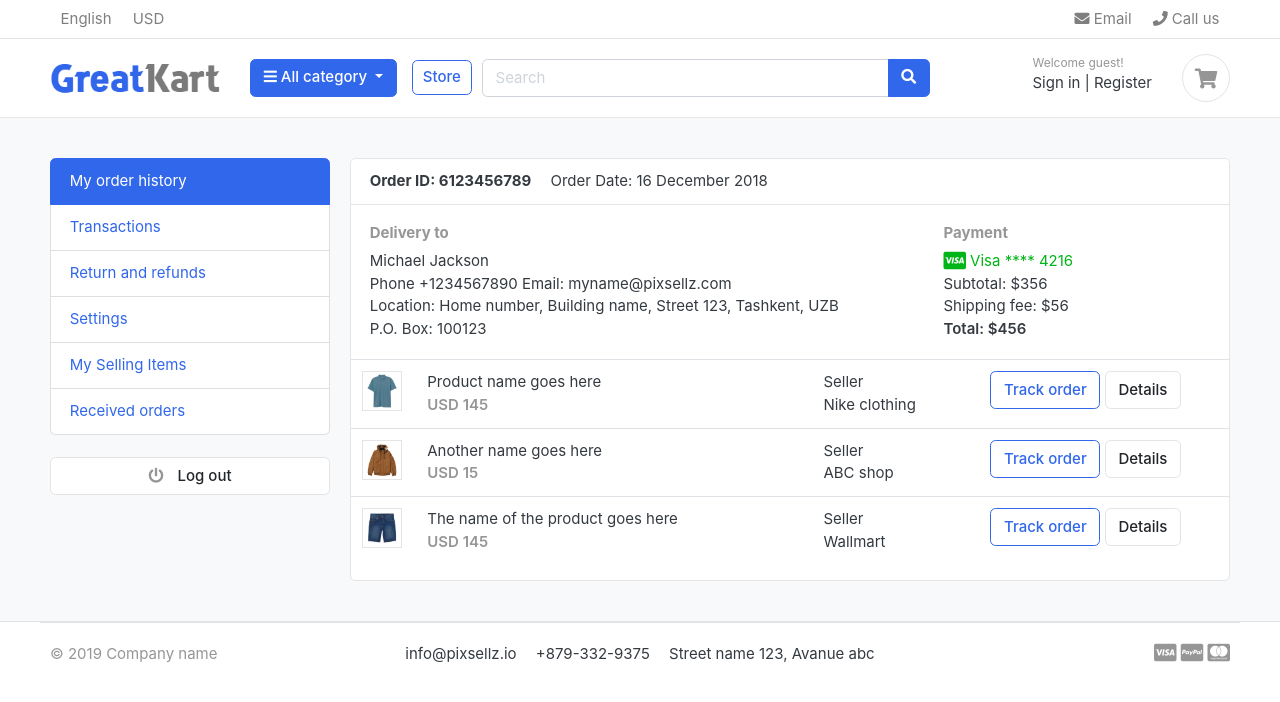
After one commit to tarikul12/E-commerce-, a Django app: template templates/accounts/dashboard.html in a window 1280 px wide. The commit adds this page. Shown: the top 702 px of the page. Run offline with Django 3.2, Linux system fonts and the light colour scheme; the template is opened without the code that fills it, so the values that code supplies are empty; some libraries are stand-ins or nearby versions; some web fonts are replaced.

Commit message:
updated now

```diff
--- a/accounts/urls.py
+++ b/accounts/urls.py
@@ -5,4 +5,6 @@ urlpatterns = [
     path("register/", views.register, name="register"),
     path("login/", views.login, name="login"),
     path("logout/", views.logout, name="logout"),
+    path("dashboard/", views.dashboard, name="dashboard"),
+    path("activate/<uidb64>/<token>/", views.activate, name="activate"),
 ]
--- a/static/js/script.js
+++ b/static/js/script.js
@@ -1,7 +1,7 @@
 // some scripts
 
 // jquery ready start
-$(document).ready(function() {
+$(document).ready(function () {
     // jQuery code
 
 
@@ -22,7 +22,7 @@ $(document).ready(function() {
     $('.js-check :radio').change(function () {
         var check_attr_name = $(this).attr('name');
         if ($(this).is(':checked')) {
-            $('input[name='+ check_attr_name +']').closest('.js-check').removeClass('active');
+            $('input[name=' + check_attr_name + ']').closest('.js-check').removeClass('active');
             $(this).closest('.js-check').addClass('active');
             // item.find('.radio').find('span').text('Add');
 
@@ -47,7 +47,7 @@ $(document).ready(function() {
 
 
     //////////////////////// Bootstrap tooltip
-	if($('[data-toggle="tooltip"]').length>0) {  // check if element exists
+    if ($('[data-toggle="tooltip"]').length > 0) {  // check if element exists
         $('[data-toggle="tooltip"]').tooltip()
     } // end if
 
@@ -57,3 +57,8 @@ $(document).ready(function() {
 
 });
 // jquery end
+
+
+setTimeout(function () {
+    $('#message').fadeOut('slow');
+}, 4000)
--- /dev/null
+++ b/templates/accounts/dashboard.html
@@ -0,0 +1,98 @@
+{% extends 'store/base.html' %}
+{% load static %}
+{% block content %}
+
+<section class="section-conten padding-y bg">
+
+    {% include 'includes/alert.html' %}
+    <div class="container">
+        <div class="row">
+        <aside class="col-md-3">
+            <!--   SIDEBAR   -->
+            <ul class="list-group">
+                <a class="list-group-item active" href="#"> My order history </a>
+                <a class="list-group-item" href="#"> Transactions </a>
+                <a class="list-group-item" href="#"> Return and refunds </a>
+                <a class="list-group-item" href="#">Settings </a>
+                <a class="list-group-item" href="#"> My Selling Items </a>
+                <a class="list-group-item" href="#"> Received orders </a>
+            </ul>
+            <br>
+            <a class="btn btn-light btn-block" href="{% url 'logout' %}"> <i class="fa fa-power-off"></i> <span class="text">Log out</span> </a>
+            <!--   SIDEBAR .//END   -->
+        </aside>
+        <main class="col-md-9">
+            <article class="card">
+            <header class="card-header">
+                <strong class="d-inline-block mr-3">Order ID: 6123456789</strong>
+                <span>Order Date: 16 December 2018</span>
+            </header>
+            <div class="card-body">
+                <div class="row">
+                    <div class="col-md-8">
+                        <h6 class="text-muted">Delivery to</h6>
+                        <p>Michael Jackson <br>
+                        Phone +1234567890 Email: myname@pixsellz.com <br>
+                        Location: Home number, Building name, Street 123,  Tashkent, UZB <br>
+                        P.O. Box: 100123
+                         </p>
+                    </div>
+                    <div class="col-md-4">
+                        <h6 class="text-muted">Payment</h6>
+                        <span class="text-success">
+                            <i class="fab fa-lg fa-cc-visa"></i>
+                            Visa  **** 4216
+                        </span>
+                        <p>Subtotal: $356 <br>
+                         Shipping fee:  $56 <br>
+                         <span class="b">Total:  $456 </span>
+                        </p>
+                    </div>
+                </div> <!-- row.// -->
+            </div> <!-- card-body .// -->
+            <div class="table-responsive">
+            <table class="table table-hover">
+                <tr>
+                    <td width="65">
+                        <img src="../images/items/1.jpg" class="img-xs border">
+                    </td>
+                    <td>
+                        <p class="title mb-0">Product name goes here </p>
+                        <var class="price text-muted">USD 145</var>
+                    </td>
+                    <td> Seller <br> Nike clothing </td>
+                    <td width="250"> <a href="#" class="btn btn-outline-primary">Track order</a> <a href="#" class="btn btn-light"> Details </a> </td>
+                </tr>
+                <tr>
+                    <td>
+                        <img src="../images/items/2.jpg" class="img-xs border">
+                    </td>
+                    <td>
+                        <p class="title mb-0">Another name goes here </p>
+                        <var class="price text-muted">USD 15</var>
+                    </td>
+                    <td> Seller <br> ABC shop </td>
+                    <td> <a href="#" class="btn btn-outline-primary">Track order</a> <a href="#" class="btn btn-light"> Details </a> </td>
+                </tr>
+                <tr>
+                    <td>
+                        <img src="../images/items/3.jpg" class="img-xs border">
+                    </td>
+                    <td>
+                        <p class="title mb-0">The name of the product  goes here </p>
+                        <var class="price text-muted">USD 145</var>
+                    </td>
+                    <td> Seller <br> Wallmart </td>
+                    <td> <a href="#" class="btn btn-outline-primary">Track order</a> <a href="#" class="btn btn-light"> Details </a> </td>
+                </tr>
+            </table>
+            </div> <!-- table-responsive .end// -->
+            </article> <!-- order-group.// -->
+        </main>
+    </div> <!-- row.// -->
+    </div>
+
+
+    </section>
+
+{% endblock %}
--- /dev/null
+++ b/templates/includes/alert.html
@@ -0,0 +1,11 @@
+{% if messages %}
+    {% for message in messages %}
+        <div id="message" class="container">
+            <div {% if message.tags %} class="alert alert-{{ message.tags }}" {% endif %} role="alert">
+                <button type="button" class="close" data-dismiss="alert"><span aria-hidden="True">&times:</span></button>
+                {% if message.level == DEFAULT_MESSAGE_LEVELS.ERROR %}Error: {% endif %}
+                {{ message }}
+            </div>
+        </div>
+    {% endfor %}
+{% endif %}
--- a/templates/includes/navbar.html
+++ b/templates/includes/navbar.html
@@ -65,6 +65,7 @@
       <!-- col.// -->
       <div class="col-lg-3 col-sm-6 col-8 order-2 order-lg-3">
         <div class="d-flex justify-content-end mb-3 mb-lg-0">
+          {% if user.id is  None %}
           <div class="widget-header">
             <small class="title text-muted">Welcome guest!</small>
             <div>
@@ -72,6 +73,18 @@
               <a href="{% url 'register' %}">Register</a>
             </div>
           </div>
+
+          {% else %}
+
+          <div class="widget-header">
+            <small class="title text-muted">Welcome {{user.first_name}}</small>
+            <div>
+              <a href="{% url 'dashboard' %}">Dashboard</a> <span class="dark-transp">|</span>
+              <a href="{% url 'logout' %}">Logout</a>
+            </div>
+          </div>
+
+          {% endif %}
           <a href="{% url 'cart' %}" class="widget-header pl-3 ml-3">
             <div class="icon icon-sm rounded-circle border">
               <i class="fa fa-shopping-cart"></i>
```
Also changed, not shown: accounts/views.py (+50 -3 lines), ecommerceshop/settings.py (+16 -0 lines), templates/accounts/account_verification_email.html (added, +10 -0 lines), templates/accounts/login.html (+39 -1 lines), templates/accounts/register.html (+9 -7 lines), db.sqlite3. Lines whose indentation alone changed are shown as unchanged.
